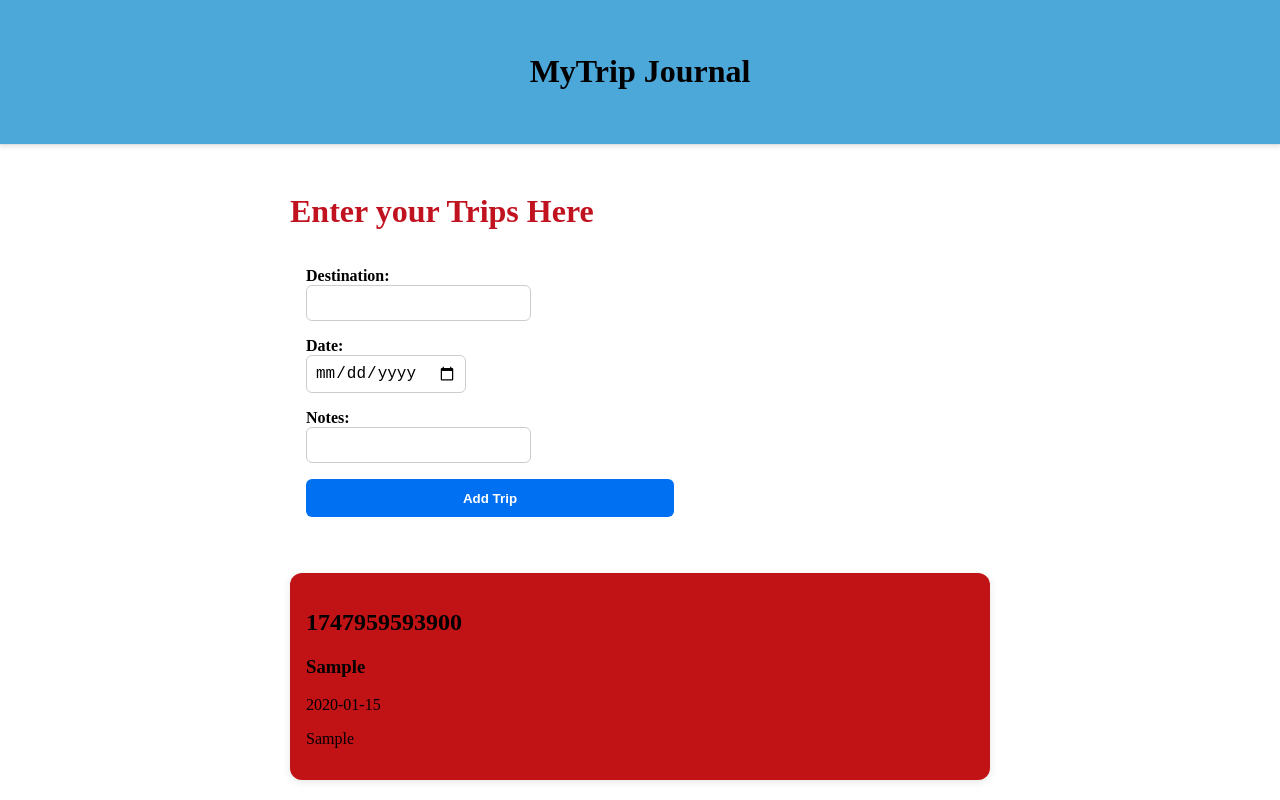
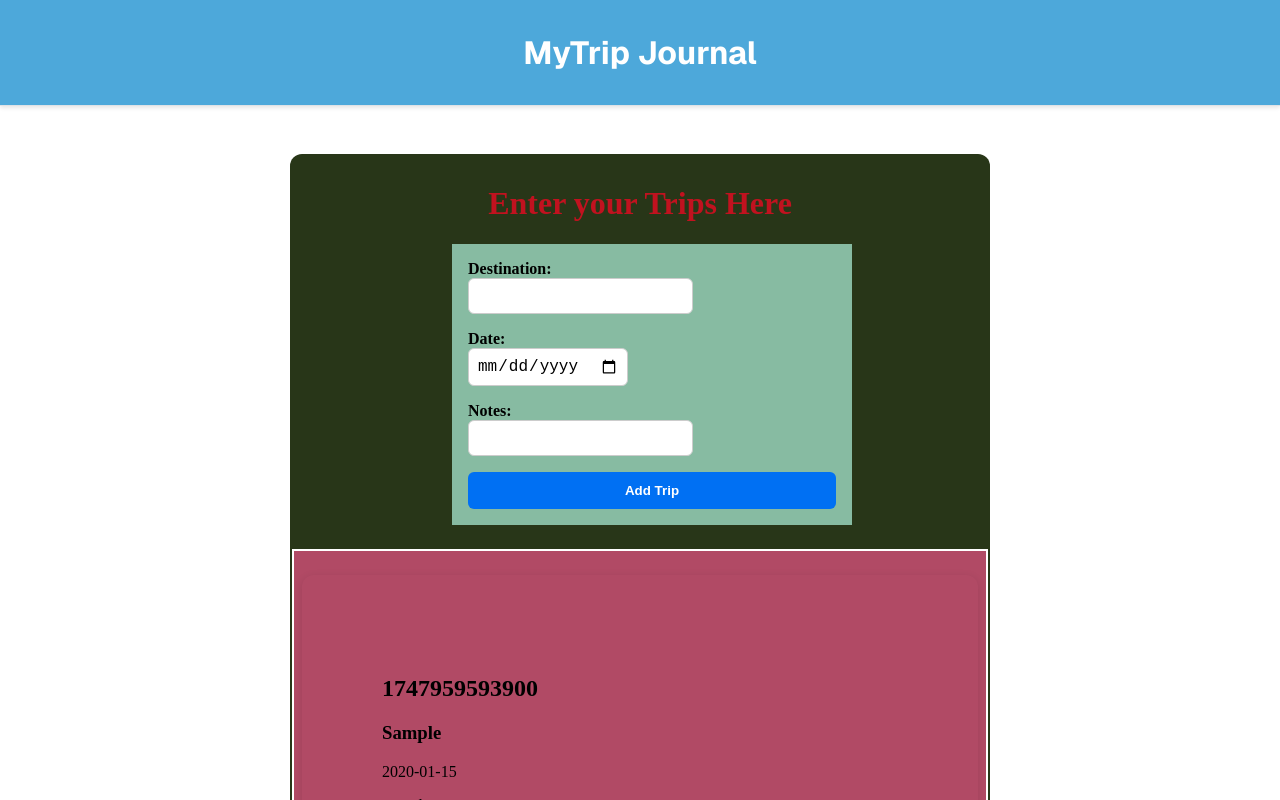
Before and after one commit to potnurusrilatha/Travel-StyledComponents, a Next.js app: page / in a window 1280 px wide. Both pictures are taken after typing "Sample", "2020-01-15", "Sample" into the empty fields and a click on the button "Add Trip". Shown: the top 800 px of the page. Built offline with nearby package versions, Linux system fonts and the light colour scheme.

Commit message:
code fixed

```diff
--- a/src/app/globals.css
+++ b/src/app/globals.css
@@ -3,5 +3,7 @@
 }
 
 body {
+  height: 100%;
   margin: 0;
+  padding: 0;
 }
--- a/src/app/layout.tsx
+++ b/src/app/layout.tsx
@@ -31,7 +31,9 @@ export default function RootLayout({
       <body className={`${geistSans.variable} ${geistMono.variable}`}>
          <StyledComponentsRegistry>
         <Header />
+        <main style={{flex: 1 }}>
         {children}
+        </main>
         <Footer />
         </StyledComponentsRegistry>
       </body>
--- a/src/app/page.tsx
+++ b/src/app/page.tsx
@@ -6,17 +6,27 @@ import TripList from '@/components/TripList';
 import styled from 'styled-components';
 
 const Container = styled.div `
+flex:1;
 max-width: 700px;
 margin: 3rem auto;
-padding: 10 2rem;
-background: 283618;
+padding: 10px 2px;
+background: #283618;
 border-radius: 12px;
 
 h1 {
+font-size: 2rem;
 color: #c1121f;
+text-align:center;
 }
 
-`
+@media only screen and (max-width: 480px) {
+  padding: 8px 2px;
+
+    h1 {
+    font-size: 1.5rem;
+    }
+}
+`;
 
 
 type TripType = {
@@ -30,7 +40,7 @@ export default function Home() {
   const [trips, setTrips] = useState<TripType[]>([]);
   const [hasMounted, setHasMounted] = useState(false);
 
-  // Load trips from localStorage on client only
+
   useEffect(() => {
     const stored = localStorage.getItem('trips');
     if (stored) {
@@ -56,12 +66,18 @@ export default function Home() {
     localStorage.setItem('trips', JSON.stringify(updatedTrips));
   };
 
+  const handleDeleteTrip = (id: string) => {
+    const updatedTrips = trips.filter((trip) => trip.id !==id);
+    setTrips(updatedTrips);
+    localStorage.setItem('trips', JSON.stringify(updatedTrips));
+
+  };
+
   return (
-    <Container><div>
+    <Container>
         <h1>Enter your  Trips Here</h1>
       <AddTrip onAddTrip={handleAddTrip} />
-      <TripList trips={trips} />
-    </div>
+      <TripList trips={trips} onDeleteTrip={handleDeleteTrip} />
     </Container>
 
   );
--- a/src/components/AddTrip/index.tsx
+++ b/src/components/AddTrip/index.tsx
@@ -15,23 +15,28 @@ type AddTripFormProps = {
 };
 
 const Form = styled.form`
+  background-color: #87BBA2;
   margin-bottom: 1.5rem;
+  margin-left: 10rem;
   display: flex;
   flex-direction: column;
   gap: 1rem;
   max-width: 400px;
-  width: 400;
+  width: 400px;
   padding: 1rem;
 
-  @media only screen and (max-width:480px) {
+
+  @media only screen and (max-width: 480px) {
   padding: 0.5rem;
+  margin-left: 1rem;
+  margin-right: 1rem;
   }
 `;
 
 const Label = styled.label`
   font-weight: 600;
   display: flex;
-  flex-directon: column;
+  flex-direction: column;
   gap:0.5rem;
 `;
 
@@ -45,7 +50,7 @@ const Input = styled.input`
     outline: none;
     border-color: #0070f3;
   }
-  @media only and screen (max-width: 480px) {
+  @media only and screen and (max-width: 480px) {
   font-size: 0.95rem;
   }
 `;
--- a/src/components/Footer/index.tsx
+++ b/src/components/Footer/index.tsx
@@ -14,9 +14,14 @@ color: #FFFFFF;
     margin: 0;
     font-family: 'Geist', sans-serif;
     font-weight: 700;
-;
-}`
-
+  }
+  @media only screen and (max-width: 768px) {
+    padding: 18px;
+      p {
+        font-size: 1rem;
+      }
+  }
+`;
 const Footer = () => {
   return (
     <FooterWrapper>
--- a/src/components/Header/index.tsx
+++ b/src/components/Header/index.tsx
@@ -6,24 +6,22 @@ import styled from 'styled-components';
 const HeaderWrapper = styled.header`
   background-color: #4DA8DA;
   padding: 2rem 2rem;
-  // display: flex;
-  // flex-direction: column;
-  // align-items: center;
   text-align: center;
   border-bottom: 1px solid #dee2e6;
   box-shadow: 0 2px 4px rgba(0, 0, 0, 0.1);
 
-  @media(min-width: 768px) {
+    h1 {
+      font-size: 2rem;
+      color: white;
+      font-family: 'Geist', sans-serif;
+      margin:0;
+    }
+
+  @media only screen and (min-width: 768px) {
     flex-direction: row;
     justify-content: space-between;
+
   }
-`;
-
-const Title = styled.h1`
-  font-size: 2rem;
-  color: white;
-  font-family: 'Geist', sans-serif;
-  margin: 0;
 `;
 
 
--- a/src/components/TripCard/index.tsx
+++ b/src/components/TripCard/index.tsx
@@ -7,21 +7,49 @@ type TripType = {
   notes?: string;
 };
 
+type Props = {
+  trip: TripType;
+  onDeleteTrip: (id: string) => void;
+};
+
+
 const Card = styled.div`
-  padding: 1rem;
+  padding: 5rem;
   border-radius: 12px;
-  background-color: #c11215;
+  background-color: #5D737;
   box-shadow: 0 2px 8px rgba(0, 0, 0, 0.1);
   margin: 1rem 0;
 `;
 
-const TripsCard = ({ trip }: { trip: TripType}) => {
+const DeleteButton = styled.button`
+margin-top: 0.5rem;
+background-color: #78E3FD;
+color: #5D37EE;
+border: none;
+padding: 2rem 4rem;
+border-radius: 8px;
+cursor: pointer;
+font-weight: 800;
+  &:hover {
+    background-color: #87BBA2;
+  }
+`
+
+const TripsCard = ({ trip, onDeleteTrip} : Props ) => {
   return (
     <Card>
       <h2>{trip.id}</h2>
       <h3>{trip.destination}</h3>
       <p>{trip.date}</p>
       {trip.notes && <p>{trip.notes}</p>}
+     <DeleteButton
+      onClick={() => {
+        if (window.confirm('Delete this trip?')) {
+        onDeleteTrip(trip.id);
+      }
+    }}>
+    Delete
+  </DeleteButton>
     </Card>
   );
 };
--- a/src/components/TripList/index.tsx
+++ b/src/components/TripList/index.tsx
@@ -3,10 +3,13 @@ import TripCard from '@/components/TripCard';
 import styled from 'styled-components';
 
 const ListWrapper = styled.div`
+background-color: #B14A65;
+border: 2px solid #fff;
 display:flex;
 flex-direction:column;
 gap: 1rem;
 margin-top: 1.5rem;
+padding: 0.5rem;
 `
 
 type TripType = {
@@ -18,9 +21,10 @@ type TripType = {
 
 type TripListProps = {
   trips: TripType[];
+  onDeleteTrip: (id: string) => void;
 };
 
-export default function TripList({ trips }: TripListProps) {
+export default function TripList({ trips,onDeleteTrip }: TripListProps) {
   if (trips.length === 0) {
     return <p>No trips saved yet.</p>;
   }
@@ -28,7 +32,7 @@ export default function TripList({ trips }: TripListProps) {
   return (
     <ListWrapper>
       {trips.map((trip) => (
-        <TripCard key={trip.id} trip={trip} />
+        <TripCard key={trip.id} trip={trip} onDeleteTrip={onDeleteTrip} />
       ))}
     </ListWrapper>
   );
```
Lines whose indentation alone changed are shown as unchanged.
